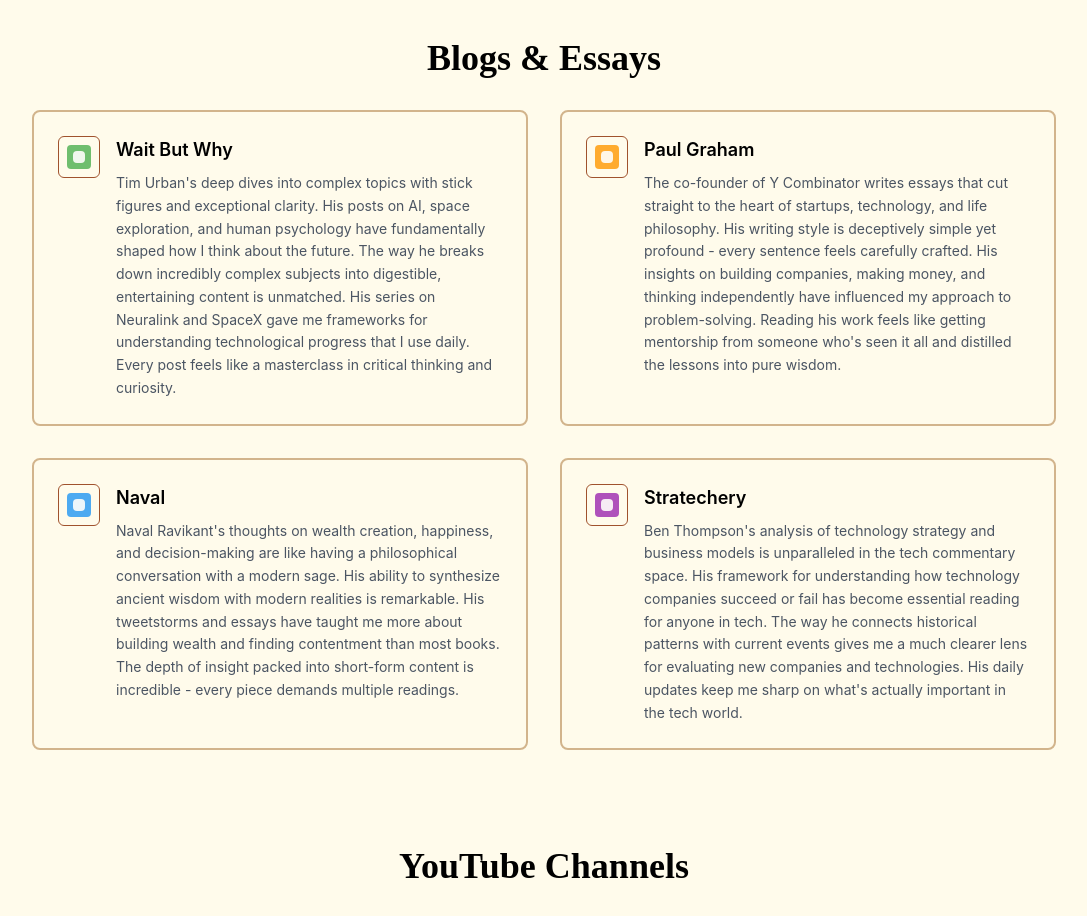
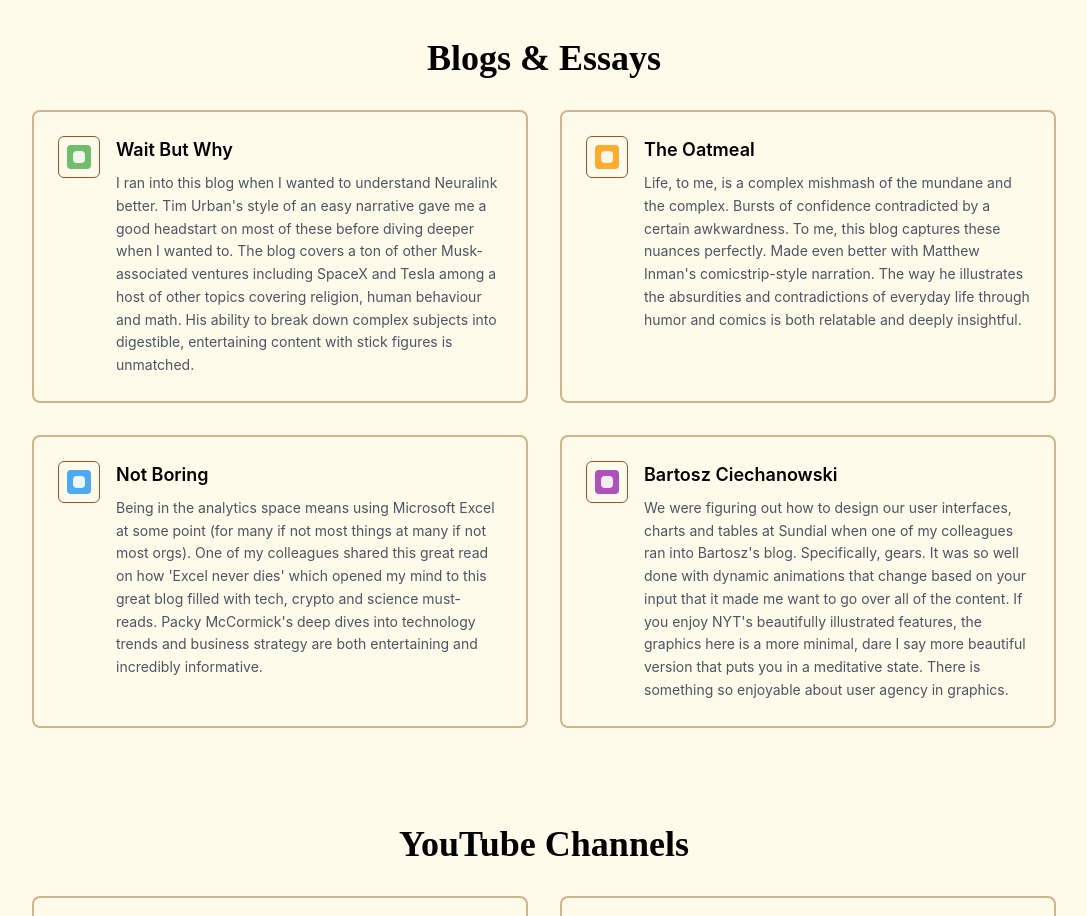
Before and after one commit to adityav95/pastel-wanderlust-thoughts, a React (Vite) app: page /fan-of in a window 1280 px wide. Shown: the part 460-1376 px from the top of the page, without its empty margins (96-1183 px from the left). Built offline with nearby package versions, Linux system fonts and the light colour scheme.

Commit message:
Fan of - Blog section Updates

```diff
--- a/src/pages/FanOf.tsx
+++ b/src/pages/FanOf.tsx
@@ -55,34 +55,34 @@
   const blogs = [
     {
       name: "Wait But Why",
-      description: "Tim Urban's deep dives into complex topics with stick figures and exceptional clarity. His posts on AI, space exploration, and human psychology have fundamentally shaped how I think about the future. The way he breaks down incredibly complex subjects into digestible, entertaining content is unmatched. His series on Neuralink and SpaceX gave me frameworks for understanding technological progress that I use daily. Every post feels like a masterclass in critical thinking and curiosity.",
+      description: "I ran into this blog when I wanted to understand Neuralink better. Tim Urban's style of an easy narrative gave me a good headstart on most of these before diving deeper when I wanted to. The blog covers a ton of other Musk-associated ventures including SpaceX and Tesla among a host of other topics covering religion, human behaviour and math. His ability to break down complex subjects into digestible, entertaining content with stick figures is unmatched.",
       url: "https://waitbutwhy.com",
       category: "Blog",
       domain: "waitbutwhy.com",
       color: "#4CAF50"
     },
     {
-      name: "Paul Graham",
-      description: "The co-founder of Y Combinator writes essays that cut straight to the heart of startups, technology, and life philosophy. His writing style is deceptively simple yet profound - every sentence feels carefully crafted. His insights on building companies, making money, and thinking independently have influenced my approach to problem-solving. Reading his work feels like getting mentorship from someone who's seen it all and distilled the lessons into pure wisdom.",
-      url: "https://paulgraham.com",
+      name: "The Oatmeal",
+      description: "Life, to me, is a complex mishmash of the mundane and the complex. Bursts of confidence contradicted by a certain awkwardness. To me, this blog captures these nuances perfectly. Made even better with Matthew Inman's comicstrip-style narration. The way he illustrates the absurdities and contradictions of everyday life through humor and comics is both relatable and deeply insightful.",
+      url: "https://theoatmeal.com",
       category: "Blog",
-      domain: "paulgraham.com",
+      domain: "theoatmeal.com",
       color: "#FF9800"
     },
     {
-      name: "Naval",
-      description: "Naval Ravikant's thoughts on wealth creation, happiness, and decision-making are like having a philosophical conversation with a modern sage. His ability to synthesize ancient wisdom with modern realities is remarkable. His tweetstorms and essays have taught me more about building wealth and finding contentment than most books. The depth of insight packed into short-form content is incredible - every piece demands multiple readings.",
-      url: "https://nav.al",
+      name: "Not Boring",
+      description: "Being in the analytics space means using Microsoft Excel at some point (for many if not most things at many if not most orgs). One of my colleagues shared this great read on how 'Excel never dies' which opened my mind to this great blog filled with tech, crypto and science must-reads. Packy McCormick's deep dives into technology trends and business strategy are both entertaining and incredibly informative.",
+      url: "https://www.notboring.co",
       category: "Blog",
-      domain: "nav.al",
+      domain: "notboring.co",
       color: "#2196F3"
     },
     {
-      name: "Stratechery",
-      description: "Ben Thompson's analysis of technology strategy and business models is unparalleled in the tech commentary space. His framework for understanding how technology companies succeed or fail has become essential reading for anyone in tech. The way he connects historical patterns with current events gives me a much clearer lens for evaluating new companies and technologies. His daily updates keep me sharp on what's actually important in the tech world.",
-      url: "https://stratechery.com",
+      name: "Bartosz Ciechanowski",
+      description: "We were figuring out how to design our user interfaces, charts and tables at Sundial when one of my colleagues ran into Bartosz's blog. Specifically, gears. It was so well done with dynamic animations that change based on your input that it made me want to go over all of the content. If you enjoy NYT's beautifully illustrated features, the graphics here is a more minimal, dare I say more beautiful version that puts you in a meditative state. There is something so enjoyable about user agency in graphics.",
+      url: "https://ciechanow.ski",
       category: "Blog",
-      domain: "stratechery.com",
+      domain: "ciechanow.ski",
       color: "#9C27B0"
     }
   ];
```
